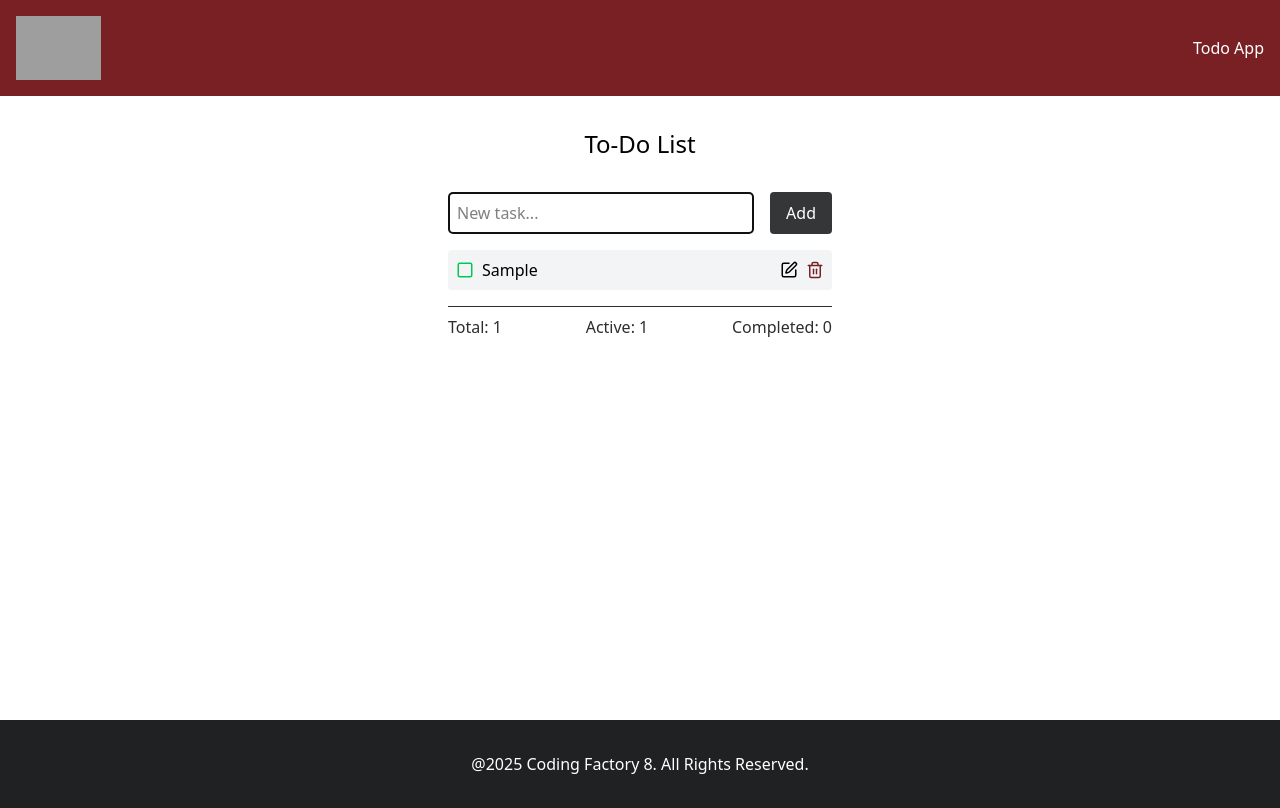
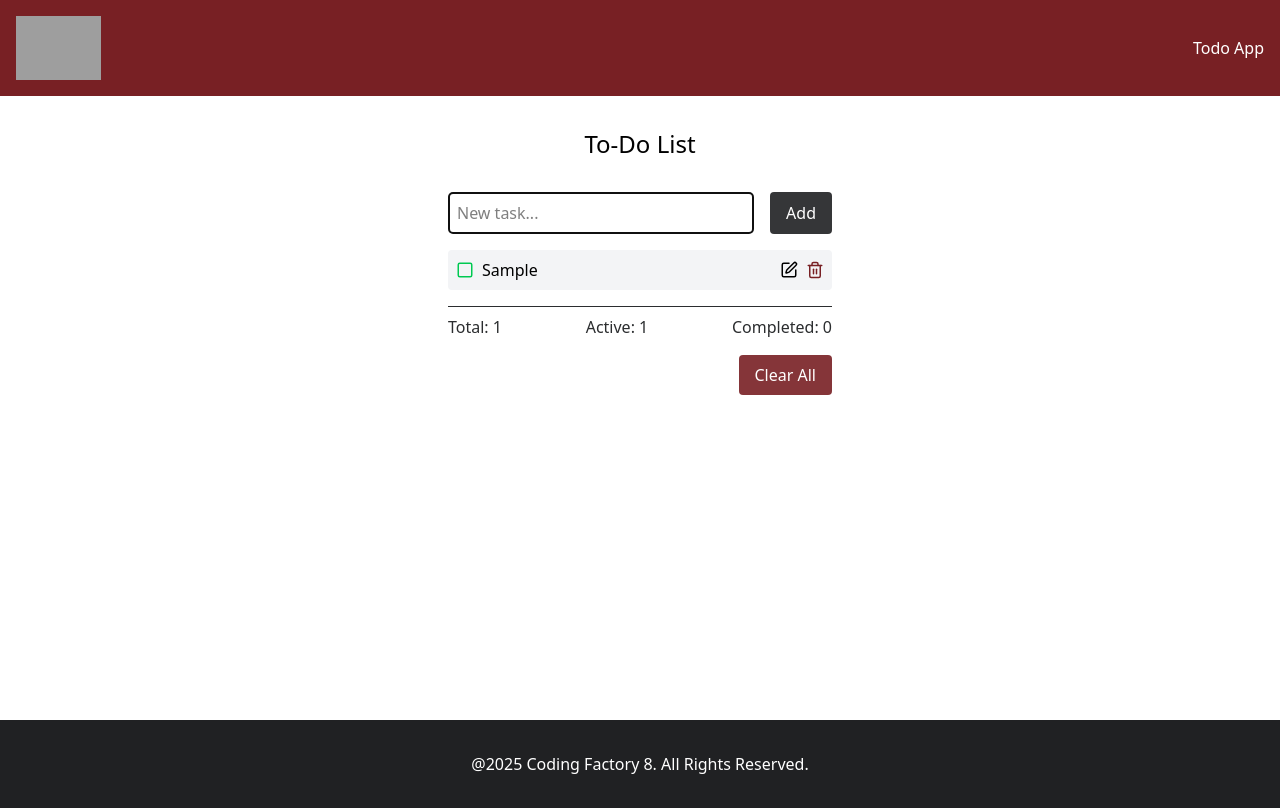
Before and after one commit to Vpetros/cf8-react-todo-app, a React (Vite) app: page / in a window 1280 px wide. Both pictures are taken after typing "Sample" into the empty fields and a click on the button "Add". Built offline with nearby package versions, Linux system fonts and the light colour scheme; grey boxes are pictures that could not be loaded.

Commit message:
feat(todo): implemented clear all todos button

```diff
--- a/src/components/todo/Todo.tsx
+++ b/src/components/todo/Todo.tsx
@@ -3,6 +3,7 @@
 import type {TodoProps} from "../../types.ts";
 import TodoList from "./TodoList.tsx";
 import TodoStats from "./TodoStats.tsx";
+import Button from "../ui/Button.tsx";
 
 
 const Todo = () => {
@@ -36,6 +37,10 @@
         );
     };
 
+    const clearAll = () => {
+        setTodos([]);
+    }
+
     const totalTasks = todos.length;
     const completedTasks = todos.filter(t => t.completed).length;
     const activeTasks = totalTasks - completedTasks;
@@ -55,15 +60,27 @@
                     toggleTodo={toggleTodo}
                 />
                 {totalTasks > 0 && (
-                    // Component: TodoStats
+                    <>
+                {/*  Component: TodoStats */}
                 <TodoStats
                     total={totalTasks}
                     active={activeTasks}
                     completed={completedTasks}
                 />
+
+                {/*  Component: Clear All Button */}
+                <div className="text-end mt-4">
+                    <Button
+                    addClasses="bg-cf-dark-red"
+                    label="Clear All"
+                    onClick={clearAll}
+                    />
+                </div>
+
+                    </>
+
                 )}
 
-                {/*  Component: Button */}
             </div>
         </>
     );
```
